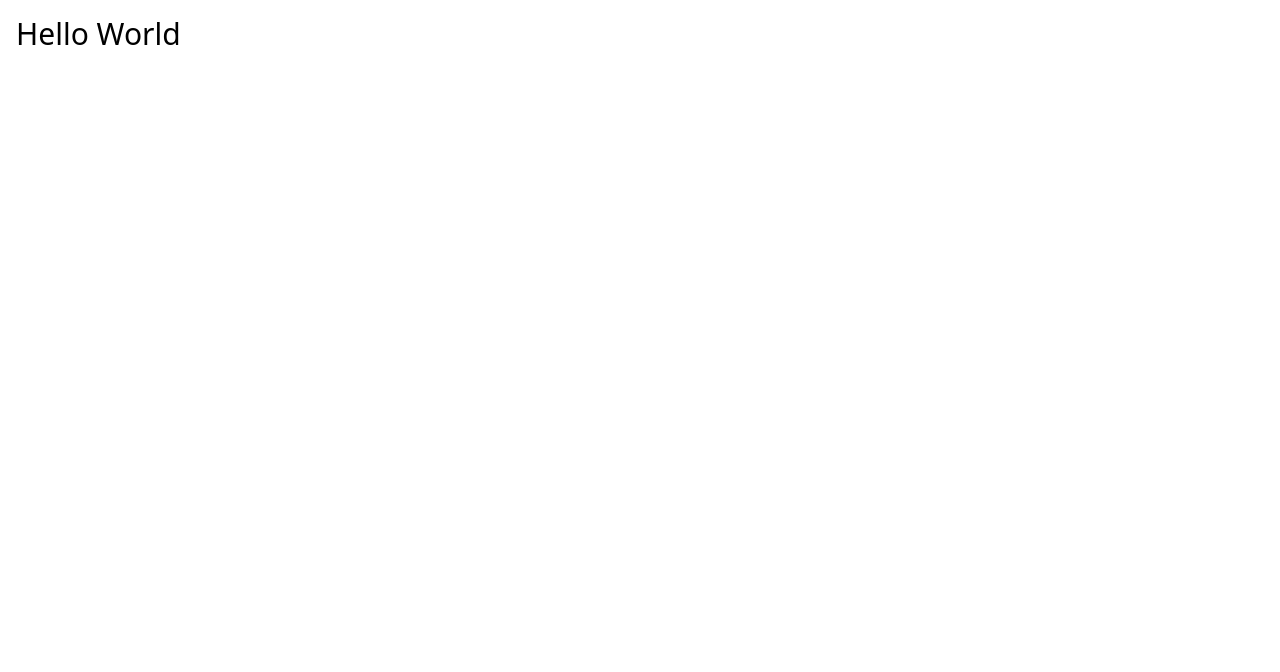
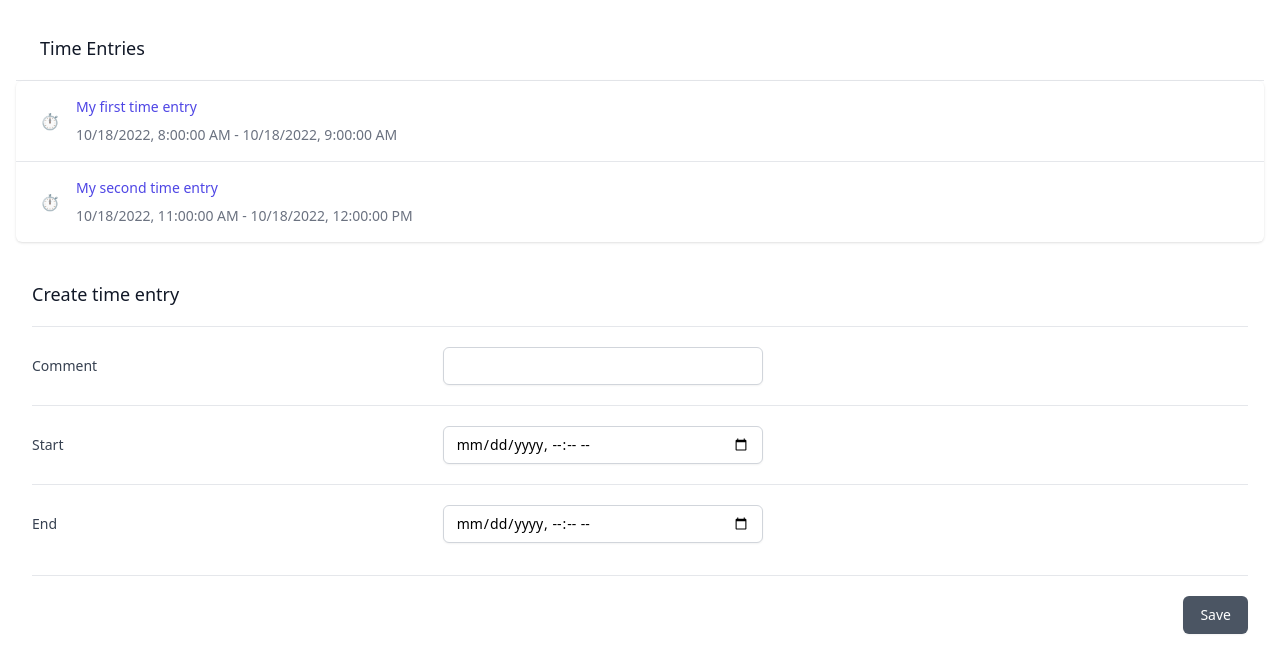
Before and after one commit to SuoraGmbH/react-typescript-2022-10, a React (Create React App) app: page / in a window 1280 px wide. Shown: the top 672 px of the page. Built offline with nearby package versions, Linux system fonts and the light colour scheme.

Commit message:
Implement time tracker

```diff
--- a/package.json
+++ b/package.json
@@ -14,6 +14,7 @@
     "react-dom": "^18.2.0",
     "react-scripts": "5.0.1",
     "typescript": "^4.8.4",
+    "uuid": "^9.0.0",
     "web-vitals": "^2.1.4"
   },
   "scripts": {
@@ -41,6 +42,7 @@
     ]
   },
   "devDependencies": {
+    "@tailwindcss/forms": "^0.5.3",
     "prettier": "2.7.1"
   }
 }
--- a/src/App.tsx
+++ b/src/App.tsx
@@ -1,11 +1,9 @@
-import React from "react";
+import { TimeEntryListPage } from "./pages/TimeEntryListPage";
 
-const App: React.FunctionComponent = () => {
+export const App: React.FunctionComponent = () => {
   return (
     <div className="container mx-auto px-4 py-4">
-      <h1 className="text-3xl">Hello World</h1>
+      <TimeEntryListPage />
     </div>
   );
 };
-
-export default App;
--- /dev/null
+++ b/src/components/InputWithLabel.jsx
@@ -0,0 +1,35 @@
+import { StyledInput } from "./StyledInput";
+
+export const InputWithLabel = ({
+  field,
+  label,
+  value,
+  onChange,
+  ...inputProps
+}) => {
+  return (
+    <div className="space-y-6 sm:space-y-5">
+      <div className="sm:grid sm:grid-cols-3 sm:gap-4 sm:items-start sm:border-t sm:border-gray-200 sm:pt-5">
+        <label
+          htmlFor={field}
+          className="block text-sm font-medium text-gray-700 sm:mt-px sm:pt-2"
+        >
+          {label}
+        </label>
+        <div className="mt-1 sm:col-span-2 sm:mt-0">
+          <StyledInput
+            id={field}
+            value={value[field]}
+            onChange={(event) => {
+              onChange((oldValue) => ({
+                ...oldValue,
+                [field]: event.target.value,
+              }));
+            }}
+            {...inputProps}
+          />
+        </div>
+      </div>
+    </div>
+  );
+};
--- /dev/null
+++ b/src/components/StyledInput.jsx
@@ -0,0 +1,8 @@
+export const StyledInput = ({ ...inputProps }) => {
+  return (
+    <input
+      className="block w-full max-w-lg rounded-md border-gray-300 shadow-sm focus:border-indigo-500 focus:ring-indigo-500 sm:max-w-xs sm:text-sm"
+      {...inputProps}
+    />
+  );
+};
--- /dev/null
+++ b/src/components/TimeEntryForm.jsx
@@ -0,0 +1,85 @@
+import { useState } from "react";
+import { InputWithLabel } from "./InputWithLabel";
+
+const initialFormData = { comment: "", start: "", end: "" };
+
+const isFormDataValid = (formData) => {
+  if (formData.comment === "") {
+    return false;
+  }
+
+  const start = new Date(formData.start);
+  const end = new Date(formData.end);
+  if (isNaN(start.getTime()) || isNaN(end.getTime())) {
+    return false;
+  }
+
+  return start <= end;
+};
+
+export const TimeEntryForm = ({ onLogTime }) => {
+  const [formData, setFormData] = useState(initialFormData);
+
+  const isValid = isFormDataValid(formData);
+
+  return (
+    <form
+      onSubmit={(event) => {
+        event.preventDefault();
+        if (!isValid) {
+          return;
+        }
+        onLogTime({
+          ...formData,
+          start: new Date(formData.start),
+          end: new Date(formData.end),
+        });
+        setFormData(initialFormData);
+      }}
+      className="space-y-8 divide-y divide-gray-200 px-4"
+    >
+      <div className="space-y-8 divide-y divide-gray-200 sm:space-y-5">
+        <div className="pt-8 space-y-6 sm:pt-10 sm:space-y-5">
+          <div>
+            <h3 className="text-lg leading-6 font-medium text-gray-900">
+              Create time entry
+            </h3>
+          </div>
+
+          <InputWithLabel
+            field="comment"
+            label="Comment"
+            value={formData}
+            onChange={setFormData}
+            type="text"
+          />
+          <InputWithLabel
+            field="start"
+            label="Start"
+            value={formData}
+            onChange={setFormData}
+            type="datetime-local"
+          />
+          <InputWithLabel
+            field="end"
+            label="End"
+            value={formData}
+            onChange={setFormData}
+            type="datetime-local"
+          />
+        </div>
+      </div>
+      <div className="pt-5">
+        <div className="flex justify-end">
+          <button
+            type="submit"
+            disabled={!isValid}
+            className="ml-3 inline-flex justify-center py-2 px-4 border border-transparent shadow-sm text-sm font-medium rounded-md text-white bg-indigo-600 hover:bg-indigo-700 focus:outline-none focus:ring-2 focus:ring-offset-2 focus:ring-indigo-500 disabled:bg-gray-600"
+          >
+            Save
+          </button>
+        </div>
+      </div>
+    </form>
+  );
+};
--- /dev/null
+++ b/src/components/TimeEntryList.jsx
@@ -0,0 +1,13 @@
+import { TimeEntryView } from "./TimeEntryView";
+
+export const TimeEntryList = ({ timeEntries }) => {
+  return (
+    <div className="bg-white shadow overflow-hidden sm:rounded-md">
+      <ul className="divide-y divide-gray-200">
+        {timeEntries.map((timeEntry) => (
+          <TimeEntryView key={timeEntry.id} timeEntry={timeEntry} />
+        ))}
+      </ul>
+    </div>
+  );
+};
--- /dev/null
+++ b/src/components/TimeEntryView.jsx
@@ -0,0 +1,24 @@
+export const TimeEntryView = ({ timeEntry }) => {
+  return (
+    <li>
+      <div className="flex items-center px-4 py-4 sm:px-6">
+        <div className="min-w-0 flex-1 flex items-center">
+          <div className="flex-shrink-0">⏱</div>
+          <div className="min-w-0 flex-1 px-4 md:grid md:grid-cols-2 md:gap-4">
+            <div>
+              <p className="text-sm font-medium text-indigo-600 truncate">
+                {timeEntry.comment}
+              </p>
+              <p className="mt-2 flex items-center text-sm text-gray-500">
+                <span className="truncate">
+                  {timeEntry.start.toLocaleString()} -{" "}
+                  {timeEntry.end.toLocaleString()}
+                </span>
+              </p>
+            </div>
+          </div>
+        </div>
+      </div>
+    </li>
+  );
+};
--- /dev/null
+++ b/src/hooks/useTimeEntries.js
@@ -0,0 +1,29 @@
+import { useState } from "react";
+import { v4 } from "uuid";
+
+export const useTimeEntries = () => {
+  const [timeEntries, setTimeEntries] = useState([
+    {
+      id: "394ec61d-741d-411a-bdc7-e5a9c5efe53d",
+      comment: "My first time entry",
+      start: new Date("2022-10-18T08:00:00Z"),
+      end: new Date("2022-10-18T09:00:00Z"),
+    },
+    {
+      id: "b6daadc6-7bdf-44f3-8f82-4c6e9e281170",
+      comment: "My second time entry",
+      start: new Date("2022-10-18T11:00:00Z"),
+      end: new Date("2022-10-18T12:00:00Z"),
+    },
+  ]);
+
+  return {
+    timeEntries,
+    logTime: (timeEntry) => {
+      setTimeEntries((oldTimeEntries) => [
+        ...oldTimeEntries,
+        { id: v4(), ...timeEntry },
+      ]);
+    },
+  };
+};
--- a/src/index.tsx
+++ b/src/index.tsx
@@ -1,7 +1,7 @@
 import React from "react";
 import ReactDOM from "react-dom/client";
 import "./index.css";
-import App from "./App";
+import { App } from "./App";
 import reportWebVitals from "./reportWebVitals";
 
 const root = ReactDOM.createRoot(
--- /dev/null
+++ b/src/pages/TimeEntryListPage.jsx
@@ -0,0 +1,19 @@
+import { TimeEntryList } from "../components/TimeEntryList";
+import { useTimeEntries } from "../hooks/useTimeEntries";
+import { TimeEntryForm } from "../components/TimeEntryForm";
+
+export const TimeEntryListPage = () => {
+  const { timeEntries, logTime } = useTimeEntries();
+
+  return (
+    <div>
+      <div className="bg-white px-4 py-5 border-b border-gray-200 sm:px-6">
+        <h1 className="text-lg leading-6 font-medium text-gray-900">
+          Time Entries
+        </h1>
+      </div>
+      <TimeEntryList timeEntries={timeEntries} />
+      <TimeEntryForm onLogTime={logTime} />
+    </div>
+  );
+};
--- a/tailwind.config.js
+++ b/tailwind.config.js
@@ -4,5 +4,5 @@ module.exports = {
   theme: {
     extend: {},
   },
-  plugins: [],
+  plugins: [require("@tailwindcss/forms")],
 };
```
Also changed, not shown: 1 other file (tests, documents, lock files or other folders).
